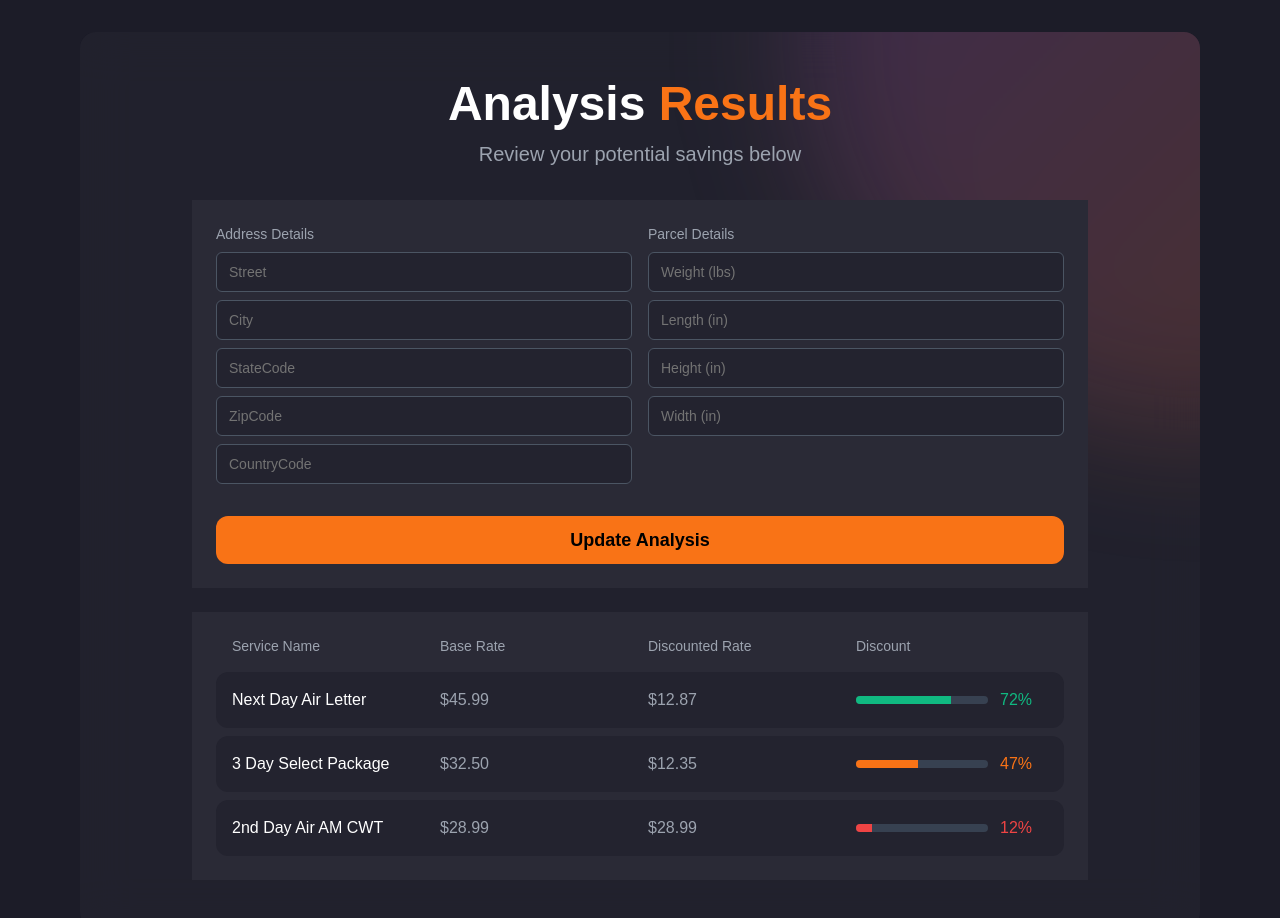
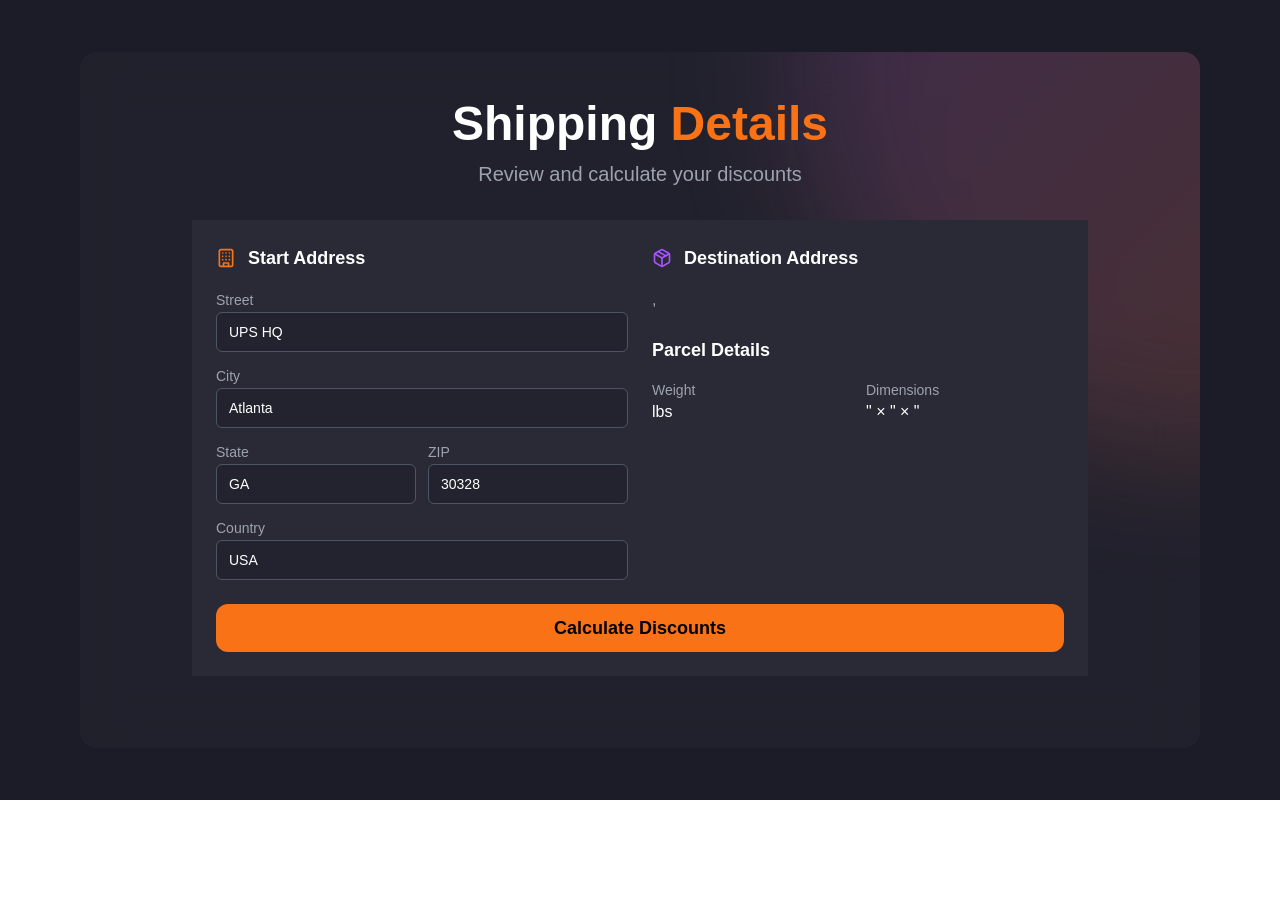
Before and after one commit to lumiotools/contract-data-extraction, a Next.js app in the folder frontend/: page /results in a window 1280 px wide. Shown: the top 918 px of the page. After the commit the page ends 800 px from the top, so only its background shows below. Built offline with nearby package versions, Linux system fonts and the light colour scheme.

Commit message:
feat: result page integration

```diff
--- a/frontend/app/results/page.jsx
+++ b/frontend/app/results/page.jsx
@@ -1,84 +1,108 @@
-"use client"
+"use client";
 
-import { useState } from "react"
-import { Card } from "@/components/ui/card"
-import { Input } from "@/components/ui/input"
-import { Label } from "@/components/ui/label"
-import { Button } from "@/components/ui/button"
-import { useAnalysis } from "@/lib/Context"
-
-const mockData = [
-  {
-    serviceName: "Next Day Air Letter",
-    baseRate: 45.99,
-    discountedRate: 12.87,
-    discountPercentage: 72,
-  },
-  {
-    serviceName: "3 Day Select Package",
-    baseRate: 32.5,
-    discountedRate: 12.35,
-    discountPercentage: 47,
-  },
-  {
-    serviceName: "2nd Day Air AM CWT",
-    baseRate: 28.99,
-    discountedRate: 28.99,
-    discountPercentage: 12,
-  },
-]
+import { useState, useEffect } from "react";
+import { Card } from "@/components/ui/card";
+import { Input } from "@/components/ui/input";
+import { Label } from "@/components/ui/label";
+import { Button } from "@/components/ui/button";
+import { useAnalysis } from "@/lib/Context";
+import {
+  Loader2,
+  Package,
+  DollarSign,
+  TrendingUp,
+  Building,
+} from "lucide-react";
 
 export default function ResultsPage() {
-  const { addressDetails, parcelDetails, updateAddressDetails, updateParcelDetails, weeklyCharges } = useAnalysis()
-  const [loading, setLoading] = useState(false)
-  const [errors, setErrors] = useState({})
+  const { addressDetails, parcelDetails, weeklyCharges } = useAnalysis();
+  const [loading, setLoading] = useState(false);
+  const [discountData, setDiscountData] = useState(null);
+  const [error, setError] = useState(null);
+
+  // Start address state
+  const [startAddress, setStartAddress] = useState({
+    street: "UPS HQ",
+    city: "Atlanta",
+    state: "GA",
+    zip: "30328",
+    country: "USA",
+  });
+
+  // Handle start address input changes
+  const handleStartAddressChange = (e) => {
+    const { name, value } = e.target;
+    setStartAddress((prev) => ({
+      ...prev,
+      [name]: value,
+    }));
+  };
+
+  const calculateDiscounts = async () => {
+    setLoading(true);
+    setError(null);
+
+    try {
+      // Get tables from extractedData in localStorage
+      const extractedData = JSON.parse(
+        localStorage.getItem("extractedData") || "{}"
+      );
+
+      const apiData = {
+        weekly_price: parseFloat(weeklyCharges),
+        start_address: startAddress,
+        destination_address: {
+          street: addressDetails.street,
+          city: addressDetails.city,
+          state: addressDetails.stateCode,
+          zip: addressDetails.zipCode,
+          country: addressDetails.countryCode,
+        },
+        parcel: {
+          weight: parseFloat(parcelDetails.weight),
+          length: parseFloat(parcelDetails.length),
+          width: parseFloat(parcelDetails.width),
+          height: parseFloat(parcelDetails.height),
+        },
+        tables_json: JSON.stringify(extractedData.tables || []),
+        contract_type: extractedData.contract_type || "ups",
+      };
+
+      const apiBaseUrl =
+        process.env.NEXT_PUBLIC_API_BASE_URL || "http://localhost:8000";
+
+      const response = await fetch(`${apiBaseUrl}/calculate_discount`, {
+        method: "POST",
+        headers: {
+          "Content-Type": "application/json",
+        },
+        body: JSON.stringify(apiData),
+      });
+
+      if (!response.ok) {
+        throw new Error("Failed to calculate discounts");
+      }
+
+      const data = await response.json();
+      setDiscountData(data);
+    } catch (err) {
+      setError(err.message);
+    } finally {
+      setLoading(false);
+    }
+  };
 
   const getDiscountColor = (percentage) => {
-    if (percentage >= 60) return "bg-emerald-500"
-    if (percentage >= 30) return "bg-orange-500"
-    return "bg-red-500"
-  }
+    if (percentage >= 60) return "bg-emerald-500";
+    if (percentage >= 30) return "bg-orange-500";
+    return "bg-red-500";
+  };
 
   const getTextColor = (percentage) => {
-    if (percentage >= 60) return "text-emerald-500"
-    if (percentage >= 30) return "text-orange-500"
-    return "text-red-500"
-  }
-
-  const handleInputChange = (e, category) => {
-    const { name, value } = e.target
-    if (category === "address") {
-      updateAddressDetails({ [name]: value })
-    } else if (category === "parcel") {
-      updateParcelDetails({ [name]: value })
-    }
-  }
-
-  const validateForm = () => {
-    const errors = {}
-
-    Object.entries(addressDetails).forEach(([key, value]) => {
-      if (!value) errors[`address_${key}`] = `${key} is required`
-    })
-
-    Object.entries(parcelDetails).forEach(([key, value]) => {
-      if (!value) errors[`parcel_${key}`] = `${key} is required`
-    })
-
-    setErrors(errors)
-    return Object.keys(errors).length === 0
-  }
-
-  const handleUpdateAnalysis = () => {
-    if (!validateForm()) return
-
-    setLoading(true)
-    // Simulating an API call
-    setTimeout(() => {
-      setLoading(false)
-      alert("Analysis updated successfully!")
-    }, 2000)
-  }
+    if (percentage >= 60) return "text-emerald-500";
+    if (percentage >= 30) return "text-orange-500";
+    return "text-red-500";
+  };
 
   return (
     <div className="min-h-screen bg-[#1C1C28] flex items-center justify-center w-full">
@@ -90,86 +114,261 @@ export default function ResultsPage() {
             <div className="max-w-4xl mx-auto">
               <div className="text-center mb-8">
                 <h1 className="text-4xl lg:text-5xl font-bold text-white mb-3">
-                  Analysis <span className="text-orange-500">Results</span>
+                  Shipping <span className="text-orange-500">Details</span>
                 </h1>
-                <p className="text-xl text-gray-400">Review your potential savings below</p>
+                <p className="text-xl text-gray-400">
+                  Review and calculate your discounts
+                </p>
               </div>
 
+              {/* Address Details */}
               <Card className="bg-[#2A2A36] border-gray-700 mb-6">
-                <div className="p-6 grid grid-cols-1 md:grid-cols-2 gap-4">
+                <div className="p-6 grid grid-cols-1 md:grid-cols-2 gap-6">
+                  {/* Start Address */}
                   <div>
-                    <Label className="text-sm font-medium text-gray-400 mb-2 block">Address Details</Label>
-                    {Object.entries(addressDetails).map(([key, value]) => (
-                      <div key={key} className="mb-2">
+                    <div className="flex items-center gap-3 mb-4">
+                      <Building className="w-5 h-5 text-orange-500" />
+                      <h3 className="text-lg font-semibold text-white">
+                        Start Address
+                      </h3>
+                    </div>
+                    <div className="space-y-3">
+                      <div>
+                        <Label className="text-gray-400">Street</Label>
                         <Input
-                          name={key}
-                          value={value}
-                          onChange={(e) => handleInputChange(e, "address")}
+                          name="street"
+                          value={startAddress.street}
+                          onChange={handleStartAddressChange}
                           className="bg-[#23232F] border-gray-600 text-white"
-                          placeholder={key.charAt(0).toUpperCase() + key.slice(1)}
                         />
-                        {errors[`address_${key}`] && (
-                          <p className="text-red-500 text-xs mt-1">{errors[`address_${key}`]}</p>
-                        )}
-                      </div>
-                    ))}
                       </div>
                       <div>
-                    <Label className="text-sm font-medium text-gray-400 mb-2 block">Parcel Details</Label>
-                    {Object.entries(parcelDetails).map(([key, value]) => (
-                      <div key={key} className="mb-2">
+                        <Label className="text-gray-400">City</Label>
                         <Input
-                          name={key}
-                          value={value}
-                          onChange={(e) => handleInputChange(e, "parcel")}
+                          name="city"
+                          value={startAddress.city}
+                          onChange={handleStartAddressChange}
                           className="bg-[#23232F] border-gray-600 text-white"
-                          placeholder={`${key.charAt(0).toUpperCase() + key.slice(1)} (${key === "weight" ? "lbs" : "in"})`}
                         />
-                        {errors[`parcel_${key}`] && (
-                          <p className="text-red-500 text-xs mt-1">{errors[`parcel_${key}`]}</p>
-                        )}
                       </div>
-                    ))}
+                      <div className="grid grid-cols-2 gap-3">
+                        <div>
+                          <Label className="text-gray-400">State</Label>
+                          <Input
+                            name="state"
+                            value={startAddress.state}
+                            onChange={handleStartAddressChange}
+                            className="bg-[#23232F] border-gray-600 text-white"
+                          />
+                        </div>
+                        <div>
+                          <Label className="text-gray-400">ZIP</Label>
+                          <Input
+                            name="zip"
+                            value={startAddress.zip}
+                            onChange={handleStartAddressChange}
+                            className="bg-[#23232F] border-gray-600 text-white"
+                          />
                         </div>
                       </div>
+                      <div>
+                        <Label className="text-gray-400">Country</Label>
+                        <Input
+                          name="country"
+                          value={startAddress.country}
+                          onChange={handleStartAddressChange}
+                          className="bg-[#23232F] border-gray-600 text-white"
+                        />
+                      </div>
+                    </div>
+                  </div>
+
+                  {/* Destination Address */}
+                  <div>
+                    <div className="flex items-center gap-3 mb-4">
+                      <Package className="w-5 h-5 text-purple-500" />
+                      <h3 className="text-lg font-semibold text-white">
+                        Destination Address
+                      </h3>
+                    </div>
+                    <div className="space-y-2">
+                      <p className="text-gray-400">{addressDetails.street}</p>
+                      <p className="text-gray-400">
+                        {addressDetails.city}, {addressDetails.stateCode}{" "}
+                        {addressDetails.zipCode}
+                      </p>
+                      <p className="text-gray-400">
+                        {addressDetails.countryCode}
+                      </p>
+                    </div>
+
+                    <div className="mt-6">
+                      <h3 className="text-lg font-semibold text-white mb-4">
+                        Parcel Details
+                      </h3>
+                      <div className="grid grid-cols-2 gap-4">
+                        <div>
+                          <p className="text-sm text-gray-400">Weight</p>
+                          <p className="text-white">
+                            {parcelDetails.weight} lbs
+                          </p>
+                        </div>
+                        <div>
+                          <p className="text-sm text-gray-400">Dimensions</p>
+                          <p className="text-white">
+                            {parcelDetails.length}" × {parcelDetails.width}" ×{" "}
+                            {parcelDetails.height}"
+                          </p>
+                        </div>
+                      </div>
+                    </div>
+                  </div>
+                </div>
+
                 <div className="px-6 pb-6">
                   <Button
-                    onClick={handleUpdateAnalysis}
+                    onClick={calculateDiscounts}
                     disabled={loading}
                     className="w-full bg-orange-500 hover:bg-orange-600 text-black text-lg font-semibold h-12 rounded-xl"
                   >
-                    {loading ? "Updating..." : "Update Analysis"}
+                    {loading ? (
+                      <>
+                        <Loader2 className="w-4 h-4 mr-2 animate-spin" />
+                        Calculating...
+                      </>
+                    ) : (
+                      "Calculate Discounts"
+                    )}
                   </Button>
                 </div>
               </Card>
 
+              {error && (
+                <div className="mb-6 bg-red-500/10 p-4 rounded-lg border border-red-500">
+                  <p className="text-red-500">Error: {error}</p>
+                </div>
+              )}
+
+              {discountData && (
+                <>
+                  {/* Summary Cards */}
+                  <div className="grid grid-cols-1 md:grid-cols-3 gap-6 mb-8">
+                    <Card className="bg-[#2A2A36] border-gray-700">
+                      <div className="p-6">
+                        <div className="flex items-center gap-4">
+                          <div className="w-12 h-12 rounded-xl bg-purple-500/10 flex items-center justify-center">
+                            <Package className="w-6 h-6 text-purple-500" />
+                          </div>
+                          <div>
+                            <p className="text-sm text-gray-400">
+                              Weekly Volume
+                            </p>
+                            <p className="text-xl font-semibold text-white">
+                              ${weeklyCharges}
+                            </p>
+                          </div>
+                        </div>
+                      </div>
+                    </Card>
+                    <Card className="bg-[#2A2A36] border-gray-700">
+                      <div className="p-6">
+                        <div className="flex items-center gap-4">
+                          <div className="w-12 h-12 rounded-xl bg-orange-500/10 flex items-center justify-center">
+                            <DollarSign className="w-6 h-6 text-orange-500" />
+                          </div>
+                          <div>
+                            <p className="text-sm text-gray-400">
+                              Average Savings
+                            </p>
+                            <p className="text-xl font-semibold text-white">
+                              {discountData?.averageSavings || "32"}%
+                            </p>
+                          </div>
+                        </div>
+                      </div>
+                    </Card>
+                    <Card className="bg-[#2A2A36] border-gray-700">
+                      <div className="p-6">
+                        <div className="flex items-center gap-4">
+                          <div className="w-12 h-12 rounded-xl bg-emerald-500/10 flex items-center justify-center">
+                            <TrendingUp className="w-6 h-6 text-emerald-500" />
+                          </div>
+                          <div>
+                            <p className="text-sm text-gray-400">
+                              Best Service Savings
+                            </p>
+                            <p className="text-xl font-semibold text-white">
+                              {discountData?.bestSavings || "42"}%
+                            </p>
+                          </div>
+                        </div>
+                      </div>
+                    </Card>
+                  </div>
+
+                  {/* Discount Table */}
                   <Card className="bg-[#2A2A36] border-gray-700">
                     <div className="p-6">
                       <div className="grid grid-cols-4 gap-4 mb-4 text-sm font-medium text-gray-400 px-4">
                         <div>Service Name</div>
                         <div>Base Rate</div>
-                    <div>Discounted Rate</div>
-                    <div>Discount</div>
+                        <div>Your Rate</div>
+                        <div>Savings</div>
                       </div>
 
                       <div className="space-y-2">
-                    {mockData.map((service) => (
+                        {(
+                          discountData?.services || [
+                            {
+                              name: "Next Day Air Letter",
+                              baseRate: 45.99,
+                              discountedRate: 12.87,
+                              savingsPercent: 72,
+                            },
+                            {
+                              name: "3 Day Select Package",
+                              baseRate: 32.5,
+                              discountedRate: 12.35,
+                              savingsPercent: 47,
+                            },
+                            {
+                              name: "2nd Day Air AM CWT",
+                              baseRate: 28.99,
+                              discountedRate: 28.99,
+                              savingsPercent: 12,
+                            },
+                          ]
+                        ).map((service) => (
                           <div
-                        key={service.serviceName}
+                            key={service.name}
                             className="grid grid-cols-4 gap-4 items-center bg-[#23232F] rounded-xl p-4"
                           >
-                        <div className="font-medium text-white">{service.serviceName}</div>
-                        <div className="text-gray-400">${service.baseRate.toFixed(2)}</div>
-                        <div className="text-gray-400">${service.discountedRate.toFixed(2)}</div>
+                            <div className="font-medium text-white">
+                              {service.name}
+                            </div>
+                            <div className="text-gray-400">
+                              ${service.baseRate.toFixed(2)}
+                            </div>
+                            <div className="text-gray-400">
+                              ${service.discountedRate.toFixed(2)}
+                            </div>
                             <div className="flex items-center gap-3">
                               <div className="flex-1 h-2 bg-gray-700 rounded-full overflow-hidden">
                                 <div
-                              className={`h-full ${getDiscountColor(service.discountPercentage)} transition-all`}
-                              style={{ width: `${service.discountPercentage}%` }}
+                                  className={`h-full ${getDiscountColor(
+                                    service.savingsPercent
+                                  )} transition-all`}
+                                  style={{
+                                    width: `${service.savingsPercent}%`,
+                                  }}
                                 />
                               </div>
-                          <span className={`min-w-[3rem] ${getTextColor(service.discountPercentage)}`}>
-                            {service.discountPercentage}%
+                              <span
+                                className={`min-w-[3rem] ${getTextColor(
+                                  service.savingsPercent
+                                )}`}
+                              >
+                                {service.savingsPercent}%
                               </span>
                             </div>
                           </div>
@@ -177,10 +376,12 @@ export default function ResultsPage() {
                       </div>
                     </div>
                   </Card>
+                </>
+              )}
             </div>
           </div>
         </div>
       </div>
     </div>
-  )
+  );
 }
```
Lines whose indentation alone changed are shown as unchanged.
